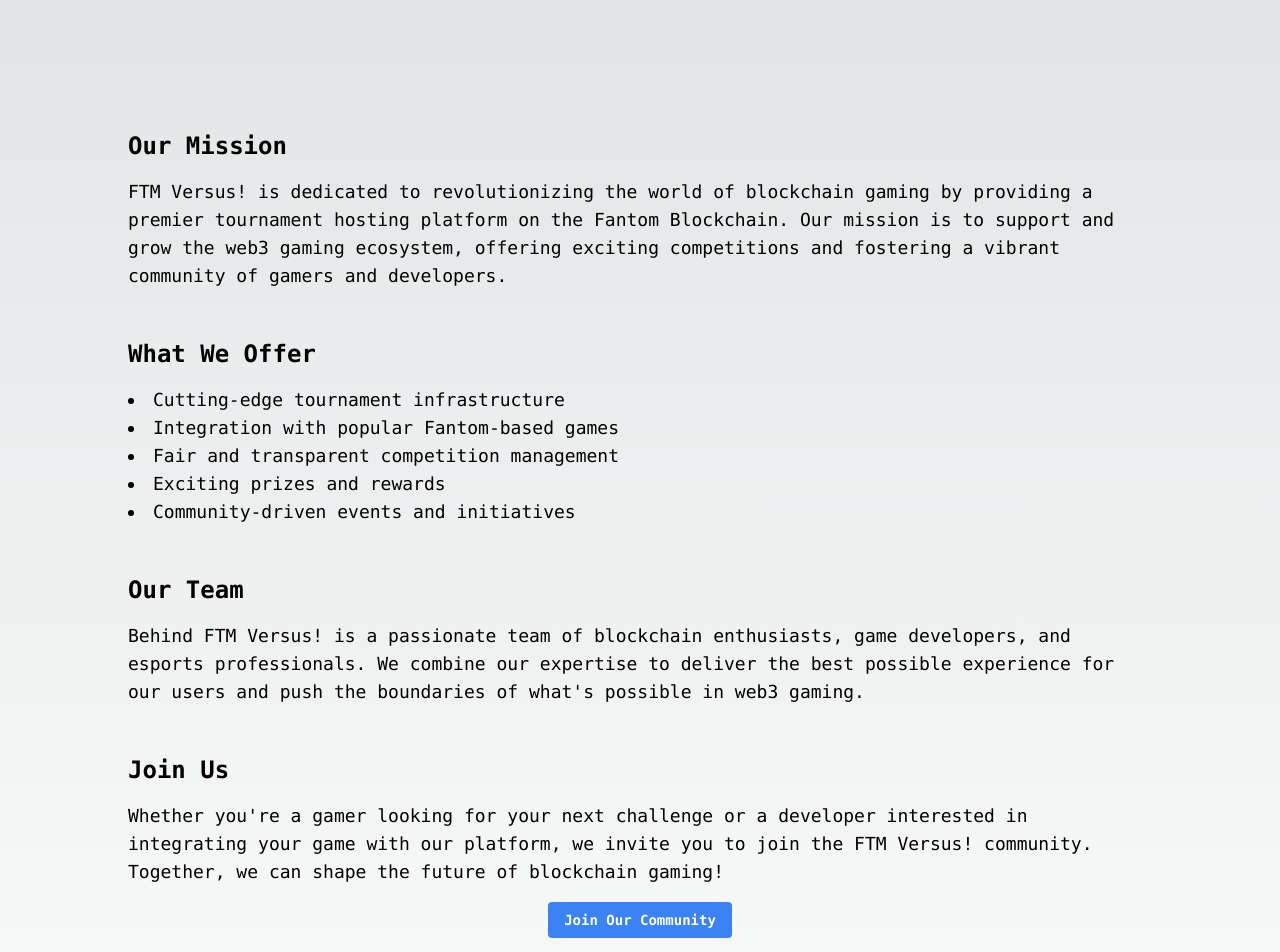
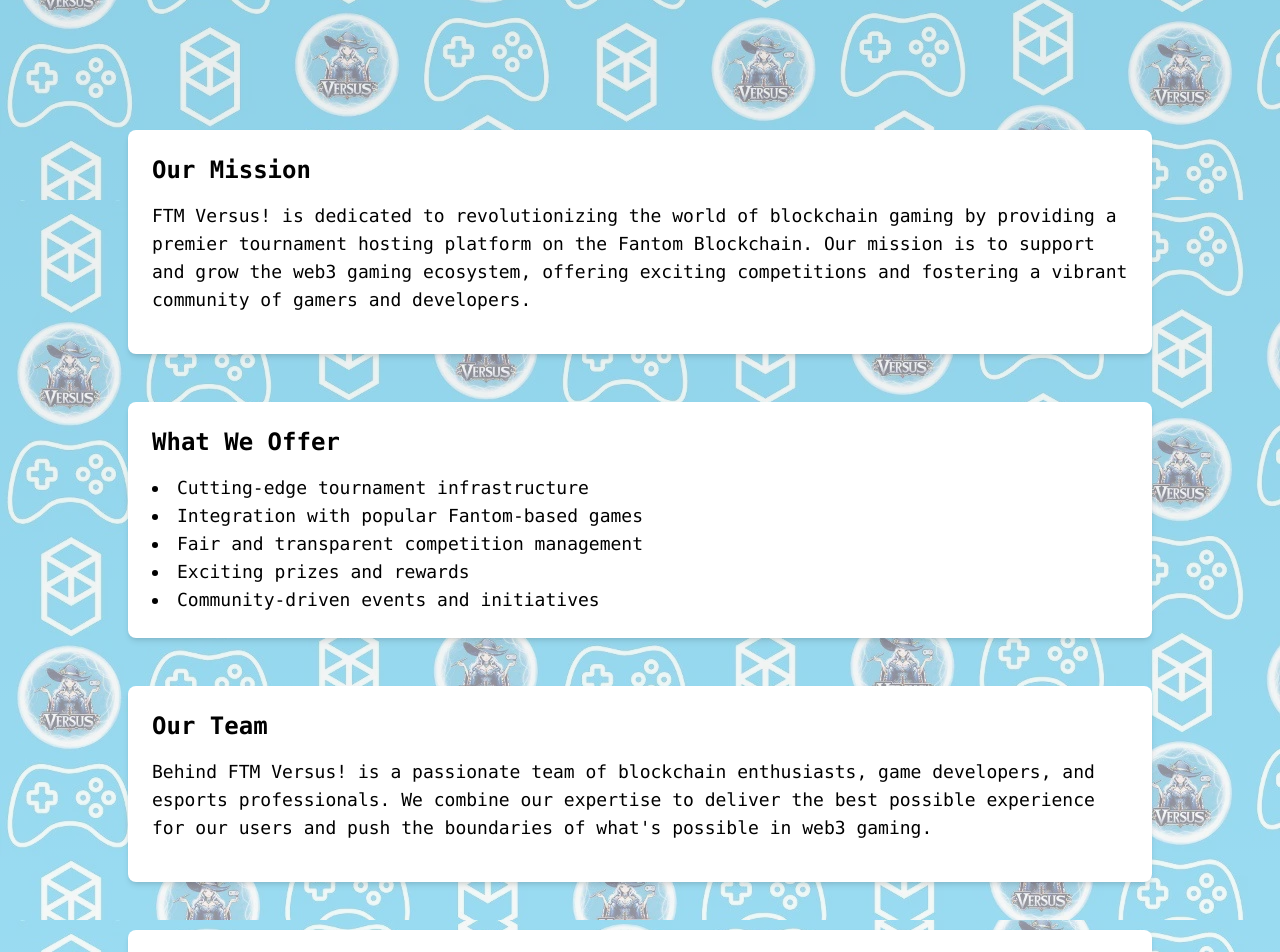
Before and after one commit to Phanty78/versusonftm, a Next.js app: page /about in a window 1280 px wide. Shown: the part 520-1472 px from the top of the page. Built offline with nearby package versions, Linux system fonts and the light colour scheme.

Commit message:
- some css change

```diff
--- a/src/app/about/page.tsx
+++ b/src/app/about/page.tsx
@@ -3,7 +3,11 @@
 export default function Home() {
   return (
     <main className="flex min-h-screen flex-col">
-      <div className="flex min-h-screen flex-col items-center justify-between p-24">
+      <div className="relative flex min-h-screen flex-col items-center justify-between p-8 md:p-16 lg:p-24 pt-24">
+        <div
+          className="absolute inset-0 bg-repeat opacity-40"
+          style={{ backgroundImage: "url('/background-light.webp')" }}
+        ></div>
         <div className="z-10 max-w-5xl w-full items-center justify-between font-mono text-sm">
           <h1 className="text-4xl font-bold text-center mb-8">
             About FTM Versus!
@@ -19,7 +23,7 @@
             />
           </div>
 
-          <section className="mb-12">
+          <section className="mb-12 bg-white rounded-lg shadow-md p-6">
             <h2 className="text-2xl font-semibold mb-4">Our Mission</h2>
             <p className="text-lg mb-4">
               FTM Versus! is dedicated to revolutionizing the world of
@@ -30,7 +34,7 @@
             </p>
           </section>
 
-          <section className="mb-12">
+          <section className="mb-12 bg-white rounded-lg shadow-md p-6">
             <h2 className="text-2xl font-semibold mb-4">What We Offer</h2>
             <ul className="list-disc list-inside text-lg">
               <li>Cutting-edge tournament infrastructure</li>
@@ -41,7 +45,7 @@
             </ul>
           </section>
 
-          <section className="mb-12">
+          <section className="mb-12 bg-white rounded-lg shadow-md p-6">
             <h2 className="text-2xl font-semibold mb-4">Our Team</h2>
             <p className="text-lg mb-4">
               Behind FTM Versus! is a passionate team of blockchain enthusiasts,
@@ -51,7 +55,7 @@
             </p>
           </section>
 
-          <section>
+          <section className="mb-12 bg-white rounded-lg shadow-md p-6">
             <h2 className="text-2xl font-semibold mb-4">Join Us</h2>
             <p className="text-lg mb-4">
               Whether you&apos;re a gamer looking for your next challenge or a
--- a/src/app/game-library/page.tsx
+++ b/src/app/game-library/page.tsx
@@ -5,7 +5,11 @@
   return (
     <>
       <main className="flex min-h-screen flex-col pt-12">
-        <div className="flex min-h-screen flex-col items-center justify-between p-4 md:p-8">
+        <div className="relative flex min-h-screen flex-col items-center justify-between p-4 md:p-8">
+          <div
+            className="absolute inset-0 bg-repeat opacity-40"
+            style={{ backgroundImage: "url('/background-light.webp')" }}
+          ></div>
           <div className="z-10 max-w-5xl w-full items-center justify-between font-mono text-sm">
             <h1 className="text-4xl font-bold text-center mb-8">
               Welcome to Web3 Gaming on Fantom
--- a/src/app/tournaments/page.tsx
+++ b/src/app/tournaments/page.tsx
@@ -56,7 +56,11 @@
   return (
     <>
       <main className="flex min-h-screen flex-col">
-        <div className="flex min-h-screen flex-col items-center justify-between p-24">
+        <div className="relative flex min-h-screen flex-col items-center justify-between p-8 md:p-16 lg:p-24 pt-24">
+          <div
+            className="absolute inset-0 bg-repeat opacity-40"
+            style={{ backgroundImage: "url('/background-light.webp')" }}
+          ></div>
           <div className="z-10 max-w-5xl w-full items-center justify-between font-mono text-sm">
             <h1 className="text-4xl font-bold text-center mb-8">
               FTM Versus! Tournaments
@@ -72,7 +76,7 @@
                   .map((tournament) => (
                     <div
                       key={tournament.id}
-                      className="border border-gray-200 rounded-lg p-6 shadow-md"
+                      className="border border-gray-200 rounded-lg p-6 shadow-md bg-white"
                     >
                       <h3 className="text-xl font-bold mb-2">
                         {tournament.name}
@@ -105,7 +109,7 @@
                   .map((tournament) => (
                     <div
                       key={tournament.id}
-                      className="border border-gray-200 rounded-lg p-6 shadow-md"
+                      className="border border-gray-200 rounded-lg p-6 shadow-md bg-white"
                     >
                       <h3 className="text-xl font-bold mb-2">
                         {tournament.name}
@@ -130,7 +134,7 @@
               </div>
             </section>
 
-            <section>
+            <section className="bg-white rounded-lg shadow-md p-6">
               <h2 className="text-2xl font-semibold mb-4">
                 Host Your Own Tournament
               </h2>
--- a/src/components/Hero.tsx
+++ b/src/components/Hero.tsx
@@ -5,14 +5,14 @@
 
 export default function Hero() {
   return (
-    <section className="bg-customblue  text-white w-full">
+    <section className="bg-customblue  text-white w-full border-b-4 border-gray-800">
       <div className="relative mx-auto px-6 text-center">
         <Image
           src="/background-light.webp"
           alt="background fantasia light"
           fill
           layout="reponsive"
-          className="object-cover opacity-60"
+          className="object-cover opacity-40"
         />
         <div className="relative z-10 pt-28">
           <h2 className="text-4xl font-bold mb-4 text-gray-800">
--- a/src/components/Mint.tsx
+++ b/src/components/Mint.tsx
@@ -3,8 +3,8 @@
 
 export default function Mint() {
   return (
-    <section className="py-20 bg-gray-100">
-      <div className=" mx-auto flex flex-col items-center justify-center">
+    <section className=" bg-gray-100">
+      <div className=" mx-auto flex flex-col items-center justify-center bg-gray-800 text-white">
         <Image
           src="/mint-banner.webp"
           width={1280}
@@ -12,7 +12,7 @@
           alt="Mint"
           layout="responsive"
         />
-        <h2 className="text-3xl font-bold mb-4 text-center">
+        <h2 className="text-3xl font-bold mb-4 text-center mt-4">
           MINT YOUR VERSUS! ACCESS PASS NOW!
         </h2>
         <p className="text-lg mb-8 text-center">
@@ -26,7 +26,7 @@
           href="https://ftmversus.netlify.app/"
           target="_blank"
           rel="noopener noreferrer"
-          className="bg-white text-blue-600 font-bold py-8 px-24 rounded-full hover:bg-blue-100 transition duration-300 text-2xl"
+          className="bg-white mb-6  text-blue-600 text-2xl font-bold py-6 px-12  rounded-full hover:bg-gray-400 transition duration-300"
         >
           Mint
         </Link>
--- a/src/components/layout/Footer.tsx
+++ b/src/components/layout/Footer.tsx
@@ -3,7 +3,7 @@
 
 export default function Footer() {
   return (
-    <footer className="bg-gray-800 text-white py-8">
+    <footer className="bg-gray-800 text-white py-8 border-t-4 border-gray-100">
       <div className="container mx-auto px-6">
         <div className="flex flex-wrap justify-between">
           <div className="w-full md:w-1/4 mb-6 md:mb-0">
```
